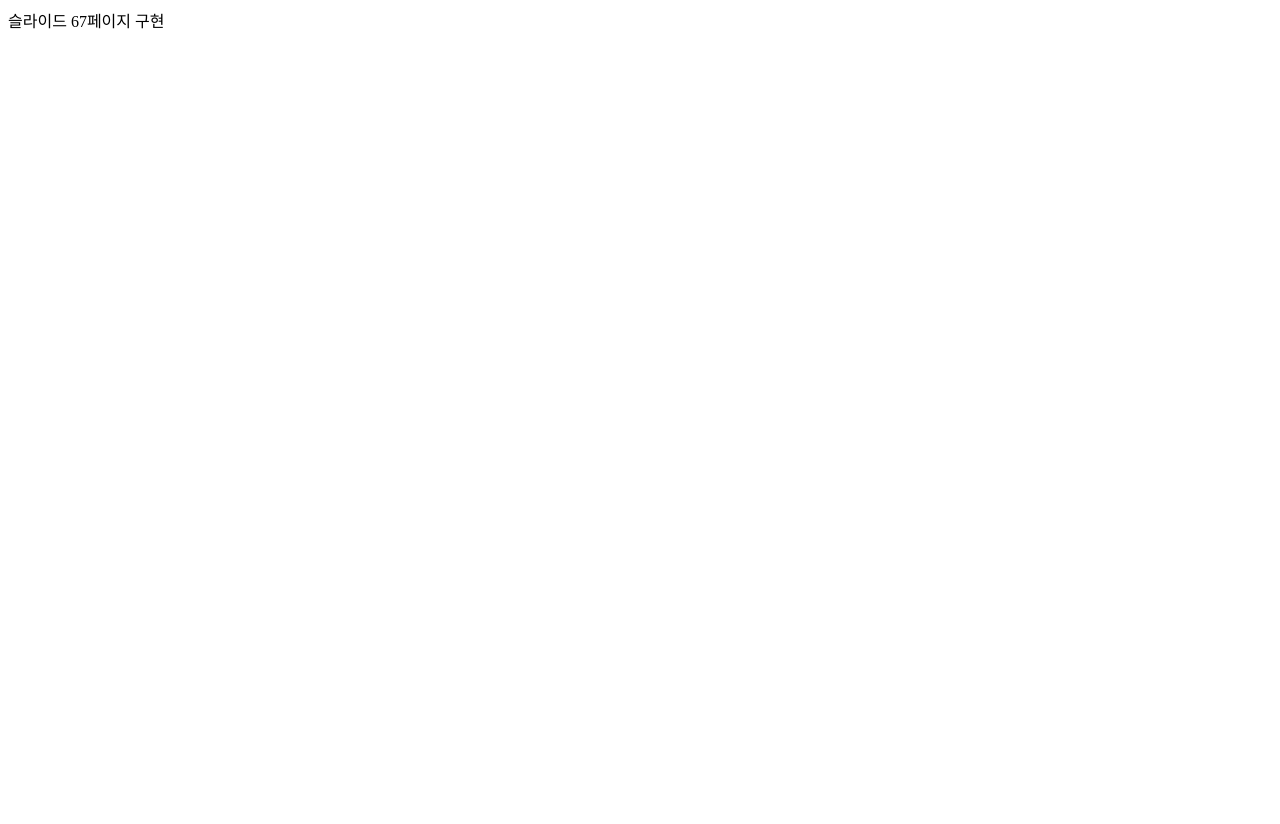
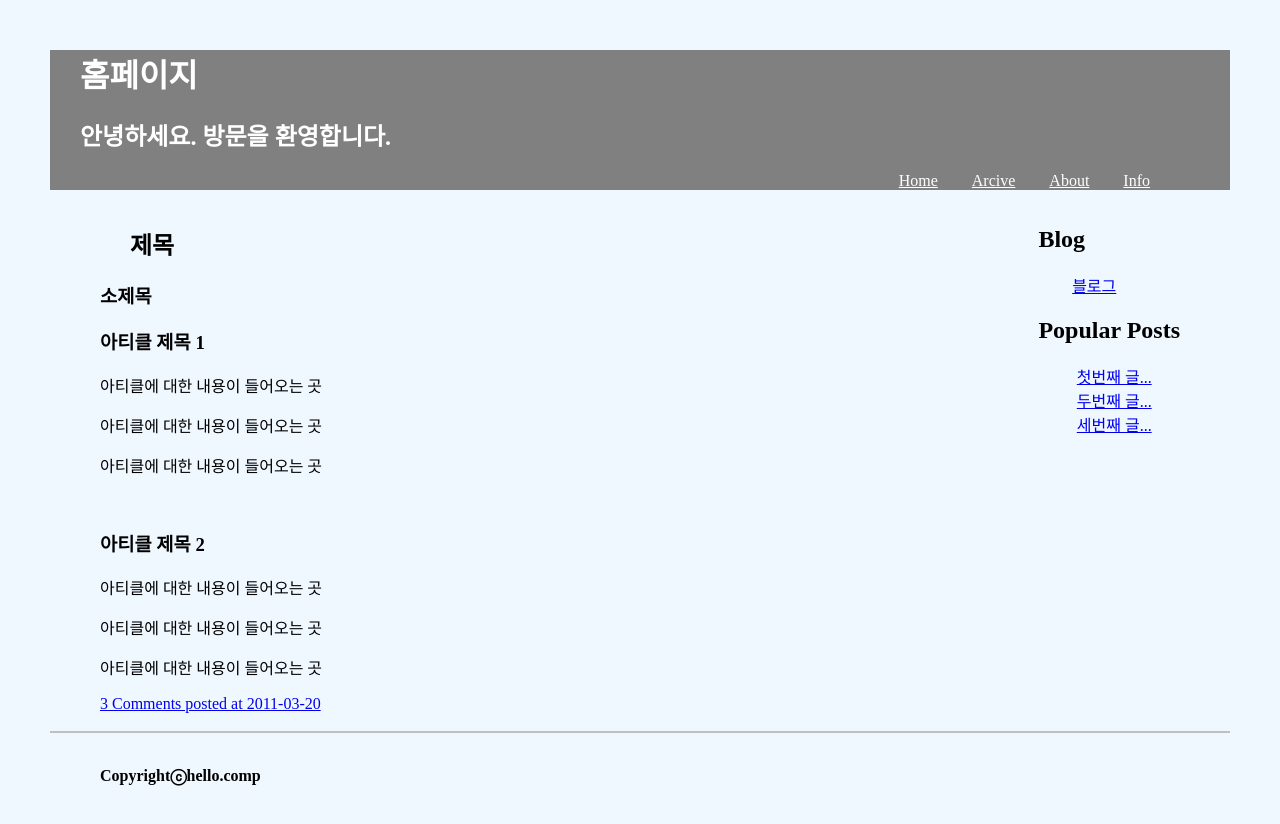
Before and after one commit to hee-bin/front_st01, a plain HTML site: page work/정희빈_0728_2/homepage.html in a window 1280 px wide. Before the commit the page ends 800 px from the top, so only its background shows below. Drawn offline with Linux system fonts and the light colour scheme.

Commit message:
Add files via upload

```diff
--- a/work/정희빈_0728_2/homepage.html
+++ b/work/정희빈_0728_2/homepage.html
@@ -1 +1,84 @@
-슬라이드 67페이지 구현
+<!DOCTYPE html>
+<html lang="en">
+<head>
+    <meta charset="UTF-8">
+    <meta name="viewport" content="width=device-width, initial-scale=1.0">
+    <title>Document</title>
+    <link rel="stylesheet" href="sytle/homepage.css">
+
+</head>
+<body>
+    <header>
+        <h1>홈페이지</h1>
+        <h2>안녕하세요. 방문을 환영합니다.</h2>
+        <nav class="hnav">
+            <ul>
+                <li><a href="#">Home</a></li>
+                <li><a href="#">Arcive</a></li>
+                <li><a href="#">About</a></li>
+                <li><a href="#">Info</a></li>
+            </ul>
+        </nav>
+    </header>
+
+    <div class="mid">
+        <div class="main">
+            <h2>제목</h2>
+            <h3>소제목</h3>
+
+            <article>
+                <h3>아티클 제목 1</h3>
+
+                <p>아티클에 대한 내용이 들어오는 곳</p>
+                <p>아티클에 대한 내용이 들어오는 곳</p>
+                <p>아티클에 대한 내용이 들어오는 곳</p>
+            </article>
+
+            <br>
+
+            <article>
+                <h3>아티클 제목 2</h3>
+
+                <p>아티클에 대한 내용이 들어오는 곳</p>
+                <p>아티클에 대한 내용이 들어오는 곳</p>
+                <p>아티클에 대한 내용이 들어오는 곳</p>
+            </article>
+
+            <a href="#">3 Comments posted at 2011-03-20</a>
+        </div>
+
+
+
+
+    <aside>
+        <div class="aside-content">
+            <section class="aBlog">
+                <h2>Blog</h2>
+                <a href="#">블로그</a>
+            </section>
+
+            <section class="aPosts">
+                <h2>Popular Posts</h2>
+                <ul>
+                    <li><a href="#">첫번째 글...</a></li>
+                    <li><a href="#">두번째 글...</a></li>
+                    <li><a href="#">세번째 글...</a></li>
+                </ul>
+            </section>
+        </div>
+
+    </aside>
+    </div>
+
+    <br>
+    <div class="line"></div>
+    <br>
+
+    <footer>
+        <p>Copyrightⓒhello.comp</p>
+    </footer>
+
+
+
+</body>
+</html>
--- /dev/null
+++ b/work/정희빈_0728_2/sytle/homepage.css
@@ -0,0 +1,77 @@
+body{
+    background-color: aliceblue;
+    margin: 50px;
+}
+/* header */
+header{
+    background-color: gray;
+    color: white;
+    text-align: right;
+}
+
+header h1, h2{
+    text-align: left;
+    padding-left: 30px;
+}
+
+.hnav{
+    padding-right: 50px;
+}
+
+.hnav ul li{
+    list-style: none;
+    display: inline-block;
+}
+
+.hnav a{
+    color: white;
+    padding-right: 30px;
+}
+
+
+/* mid */
+.mid{
+    display:flex;
+}
+
+
+.main{
+    flex: 1;
+    padding-left: 50px
+
+}
+
+/* aside */
+aside{
+    flex: 1;
+}
+
+.aside-content{
+    display: flex;
+    flex-direction: column ;
+    float: right;
+    padding-right: 50px;
+}
+
+aside section{
+    text-align: center;
+}
+
+aside section h2{
+    text-align: left;
+}
+
+aside section ul li{
+    list-style-type: none;
+}
+
+.line{
+    border: 1px solid silver;
+}
+
+
+/* footer */
+footer{
+    padding-left: 50px;
+    font-weight: bold;
+}
```
